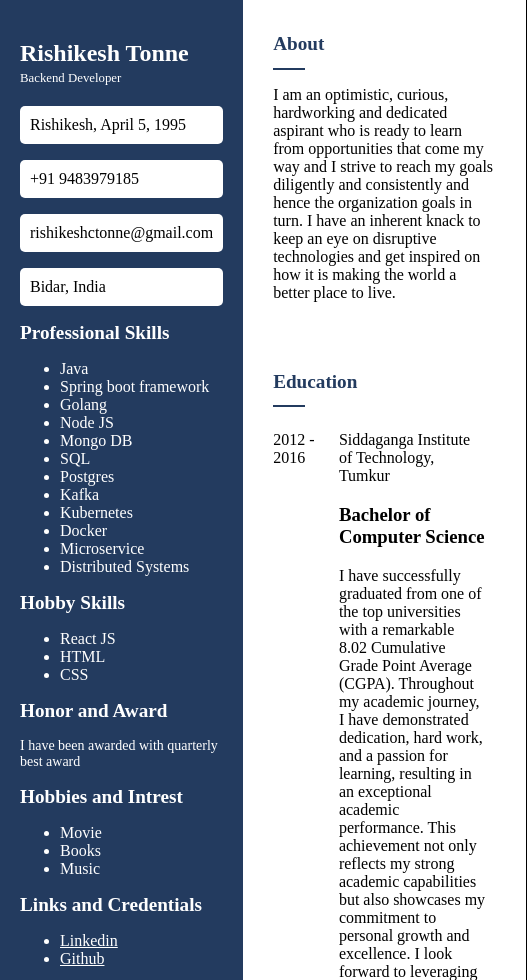
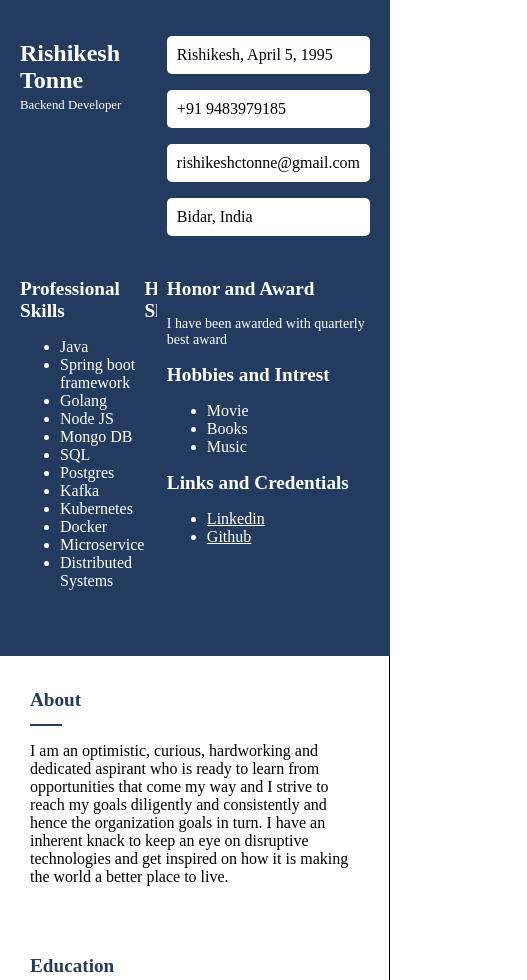
Before and after one commit to rishikeshct/Rishikesh-Portfolio, a plain HTML site: page index.html in a window 390 px wide. Shown: the top 980 px of the page, 527 px wide, since content can reach past the window. Drawn offline with Linux system fonts and the light colour scheme.

Commit message:
mobile screen handle

```diff
--- a/index.html
+++ b/index.html
@@ -3,6 +3,7 @@
 <html lang="en">
     <head>
         <meta charset="utf-8" />
+        <meta name="viewport" content="width=device-width,initial-scale=1.0">
         <link href="./style.css" type="text/css" rel="stylesheet">
     </head>
     <body>
@@ -19,6 +20,7 @@
                     <p> Bidar, India</p>
                 </div>
                 <div class="skills">
+                    <div>
                         <h1> Professional Skills </h1>
                         <ul>
                             <li>Java</li>
@@ -34,6 +36,8 @@
                             <li>Microservice</li>
                             <li>Distributed Systems</li>
                         </ul>
+                    </div>
+                    <div>
                         <h1> Hobby Skills </h1>
                         <ul>
                             <li>React JS</li>
@@ -41,7 +45,9 @@
                             <li>CSS</li>
                         </ul>
                     </div>
+                </div>
 
+                <div class="links">
                     <div class="award">
                         <h1>Honor and Award</h1>
                         <p>I have been awarded with quarterly best award</p>
@@ -54,12 +60,14 @@
                             <li>Music</li>
                         </ul>
                     </div>
-                <div class="links">
+                    <div>
                         <h1>Links and Credentials</h1>
                         <ul>
-                        <li><a href="https://www.linkedin.com/in/rishikesh-tonne-a95577a6">Linkedin</a></li>
+                            <li><a
+                                    href="https://www.linkedin.com/in/rishikesh-tonne-a95577a6">Linkedin</a></li>
                             <li><a href="https://github.com/rishikeshct">Github</a></li>
                         </ul>
+                    </div>
                 </div>
             </aside>
             <main class="main">
@@ -108,7 +116,7 @@
                     <hr>
                     <div class="timeline">
                         <div class="year">
-                            <img src = "img/onmeta.png"/>
+                            <img src="img/onmeta.png"/>
                         </div>
                         <div class="info">
                             <p class="name"> Onmeta,
@@ -123,7 +131,7 @@
                     </div>
                     <div class="timeline">
                         <div class="year">
-                            <img src = "img/rapido.png"/>
+                            <img src="img/rapido.png"/>
                         </div>
                         <div class="info">
                             <p class="name"> Rapido,
@@ -142,25 +150,39 @@
                     </div>
                     <div class="timeline">
                         <div class="year">
-                            <img src = "img/nuclei.png"/>
+                            <img src="img/nuclei.png"/>
                         </div>
                         <div class="info">
                             <p class="name"> Nuclei,
                                 Bangalore - 2018 Sept - 2019 Dec </p>
                             <h3 class="nameheading">Software engineer</h3>
-                            <p>A set of Micro services that works as an inject SDK for banks apps. Our SDK allows us to do all types of transactions(eg. Recharge, Bill payments, Hotel bookings, Bus, Cab, Flights etc)</p>
-                            <p>Creating a technical spec for categories and developing micro service from scratch. Worked on Recharge, Bill payment, Common, Notification, User Communication Framework, Image, Hotel Micro services. Micro service architecture having GRPC for internal communication and Kubernetes as container manager.</p>
+                            <p>A set of Micro services that works as an inject
+                                SDK for banks apps. Our SDK allows us to do all
+                                types of transactions(eg. Recharge, Bill
+                                payments, Hotel bookings, Bus, Cab, Flights etc)</p>
+                            <p>Creating a technical spec for categories and
+                                developing micro service from scratch. Worked on
+                                Recharge, Bill payment, Common, Notification,
+                                User Communication Framework, Image, Hotel Micro
+                                services. Micro service architecture having GRPC
+                                for internal communication and Kubernetes as
+                                container manager.</p>
                         </div>
                     </div>
                     <div class="timeline">
                         <div class="year">
-                            <img src = "img/netcracker.png"/>
+                            <img src="img/netcracker.png"/>
                         </div>
                         <div class="info">
                             <p class="name"> Netcracker,
                                 Bangalore - 2016 june - 2018 Sept </p>
                             <h3 class="nameheading">Software engineer</h3>
-                            <p>Worked on Netcracker Frameworks Campaign Management, Offering catalog and Order Processing Framework. Worked on Projects Telefonica Equador, MWC 2017, OCS(Online Charging System) and Sales force intelligence. GWT, Angular, Java and Spring boot.</p>
+                            <p>Worked on Netcracker Frameworks Campaign
+                                Management, Offering catalog and Order
+                                Processing Framework. Worked on Projects
+                                Telefonica Equador, MWC 2017, OCS(Online
+                                Charging System) and Sales force intelligence.
+                                GWT, Angular, Java and Spring boot.</p>
                         </div>
                     </div>
                 </div>
--- a/style.css
+++ b/style.css
@@ -82,3 +82,24 @@ img {
     height: 50px;
     border-radius: 50%;
 }
+
+@media only screen and (max-width: 700px) {
+
+    .heading {
+        grid-column: span 2;
+    }
+    .container {
+        display: grid;
+    }
+    .side {
+        display: grid;
+        grid-template-columns: 1fr 1fr 1fr;
+        gap: 10px;
+    }
+
+    .skills {
+        display: flex;
+        grid-column: span 2;
+        overflow: hidden;
+    }
+}
```
Lines whose indentation alone changed are shown as unchanged.
